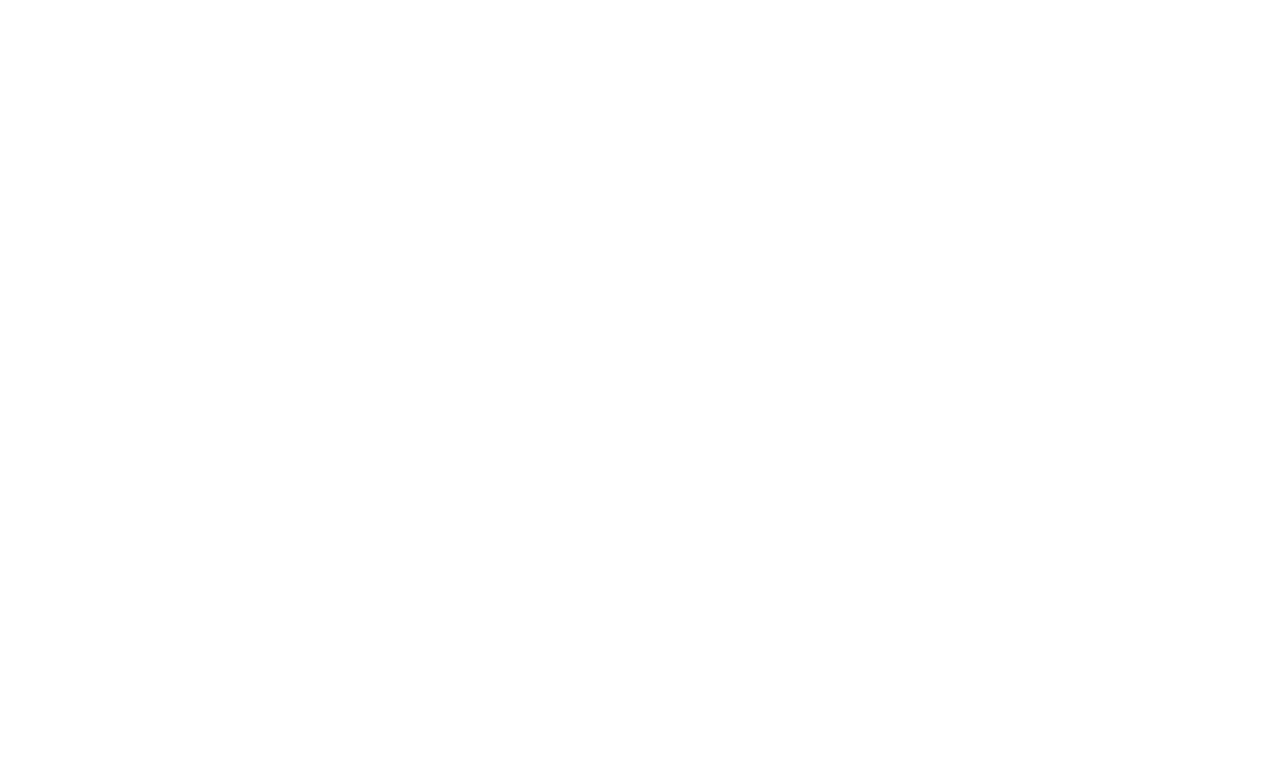
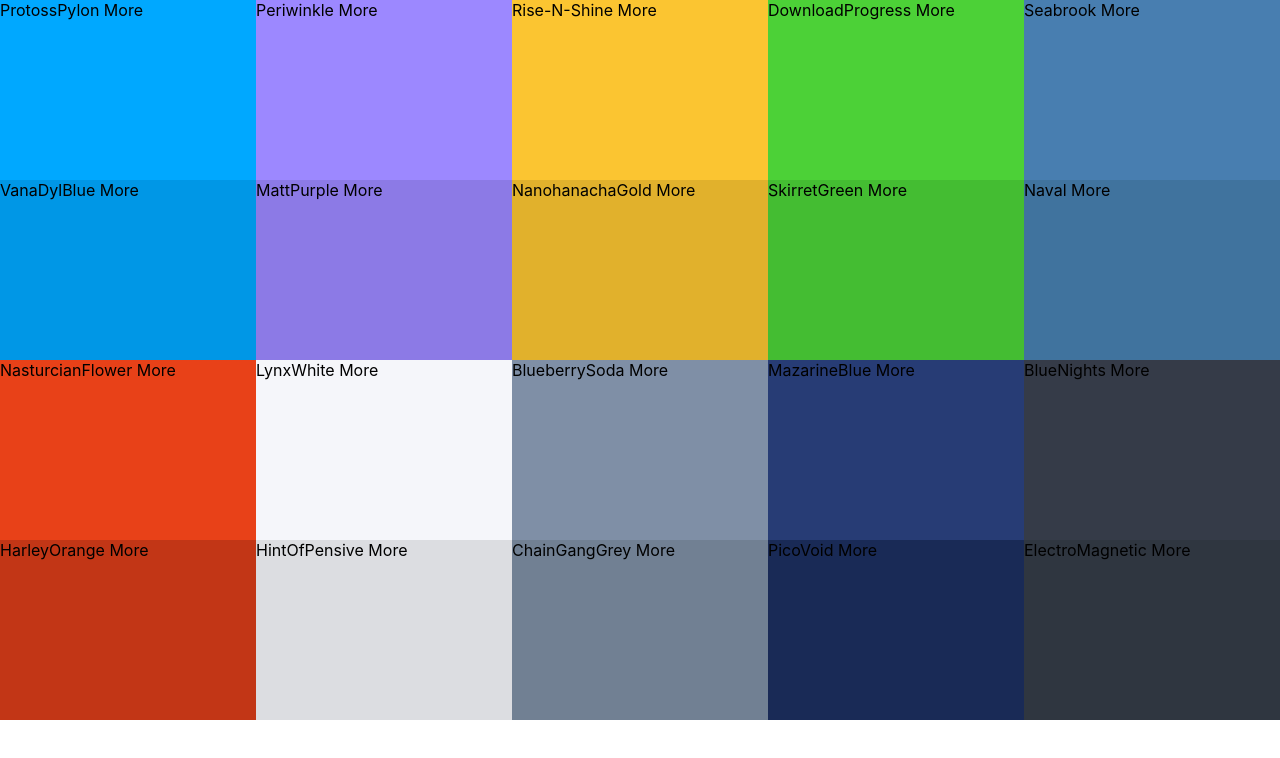
Before and after one commit to mjrdnr/color-project, a React (Create React App) app: page / in a window 1280 px wide. Shown: the top 758 px of the page. Built offline with nearby package versions, Linux system fonts and the light colour scheme.

Commit message:
Add ColorBox component

```diff
--- a/src/App.js
+++ b/src/App.js
@@ -6,7 +6,7 @@
 function App() {
   return (
     <div>
-      <Palette {...seedColors[4]} />
+      <Palette {...seedColors[5]} />
     </div>
   );
 }
--- /dev/null
+++ b/src/ColorBox.css
@@ -0,0 +1,8 @@
+.ColorBox {
+    width: 20%;
+    height: 25%;
+    margin: 0 auto;
+    display: inline-block;
+    position: relative;
+    cursor: pointer;
+}
--- /dev/null
+++ b/src/ColorBox.js
@@ -0,0 +1,15 @@
+import React, { Component } from 'react'
+import './ColorBox.css'
+
+class ColorBox extends Component {
+    render() {
+        return (
+            <div style={{ background: this.props.background }} className='ColorBox'>
+                <span>{this.props.name} </span>
+                <span>More</span>
+            </div>
+        )
+    }
+}
+
+export default ColorBox;
--- /dev/null
+++ b/src/Palette.css
@@ -0,0 +1,7 @@
+.Palette {
+    height: 100vh;
+}
+
+.Palette-colors {
+    height: 90%;
+}
--- a/src/Palette.js
+++ b/src/Palette.js
@@ -1,10 +1,16 @@
 import React, { Component } from 'react'
+import ColorBox from './ColorBox'
+import './Palette.css';
 
 class Palette extends Component {
     render() {
+        const colorBoxes = this.props.colors.map(color => (
+            <ColorBox background={color.color} name={color.name} />
+        ));
         return (
             <div className="Palette">
-                <div className="Palette-colors"></div>
+                <div className="Palette-colors">{colorBoxes}</div>
+
             </div>
         )
     }
```
